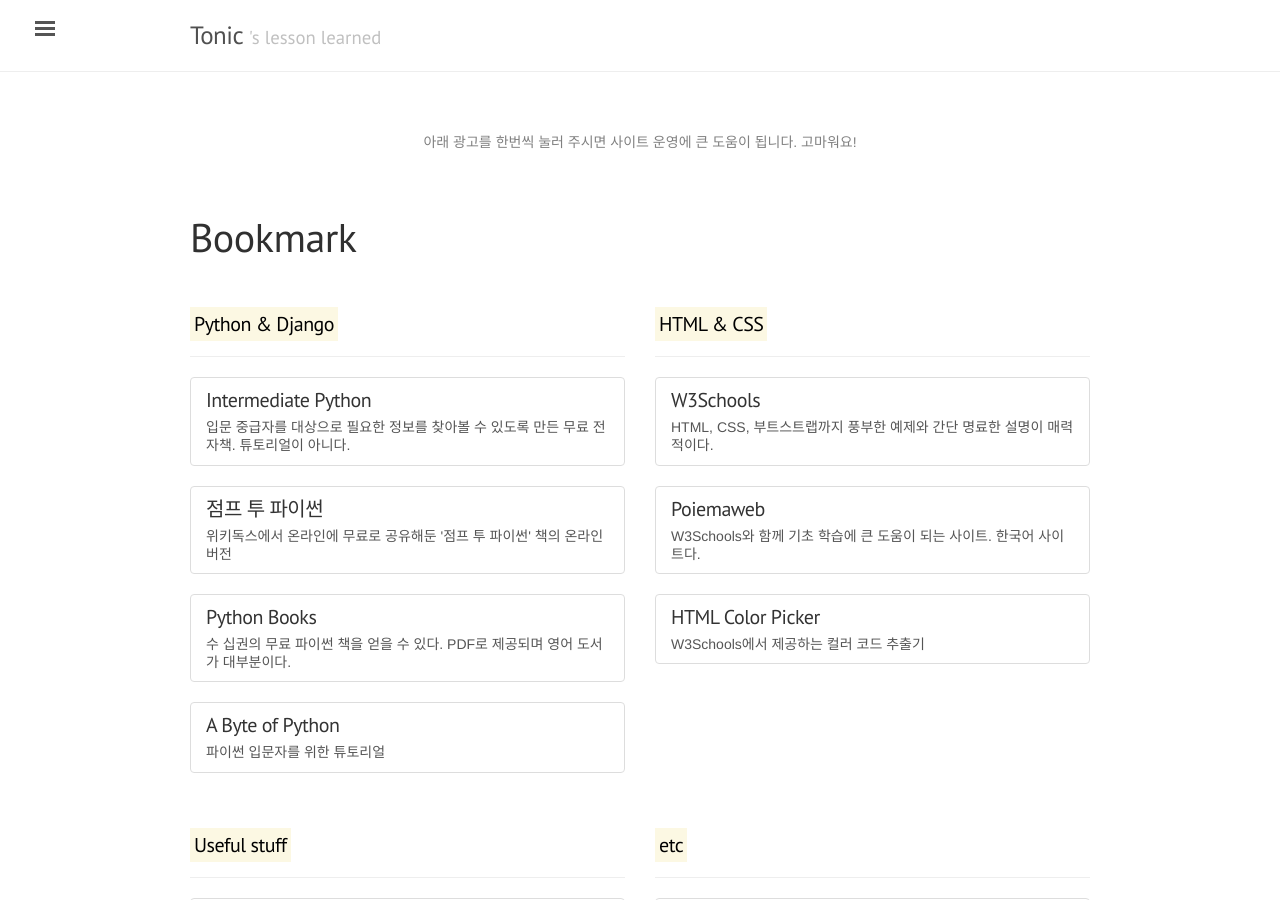
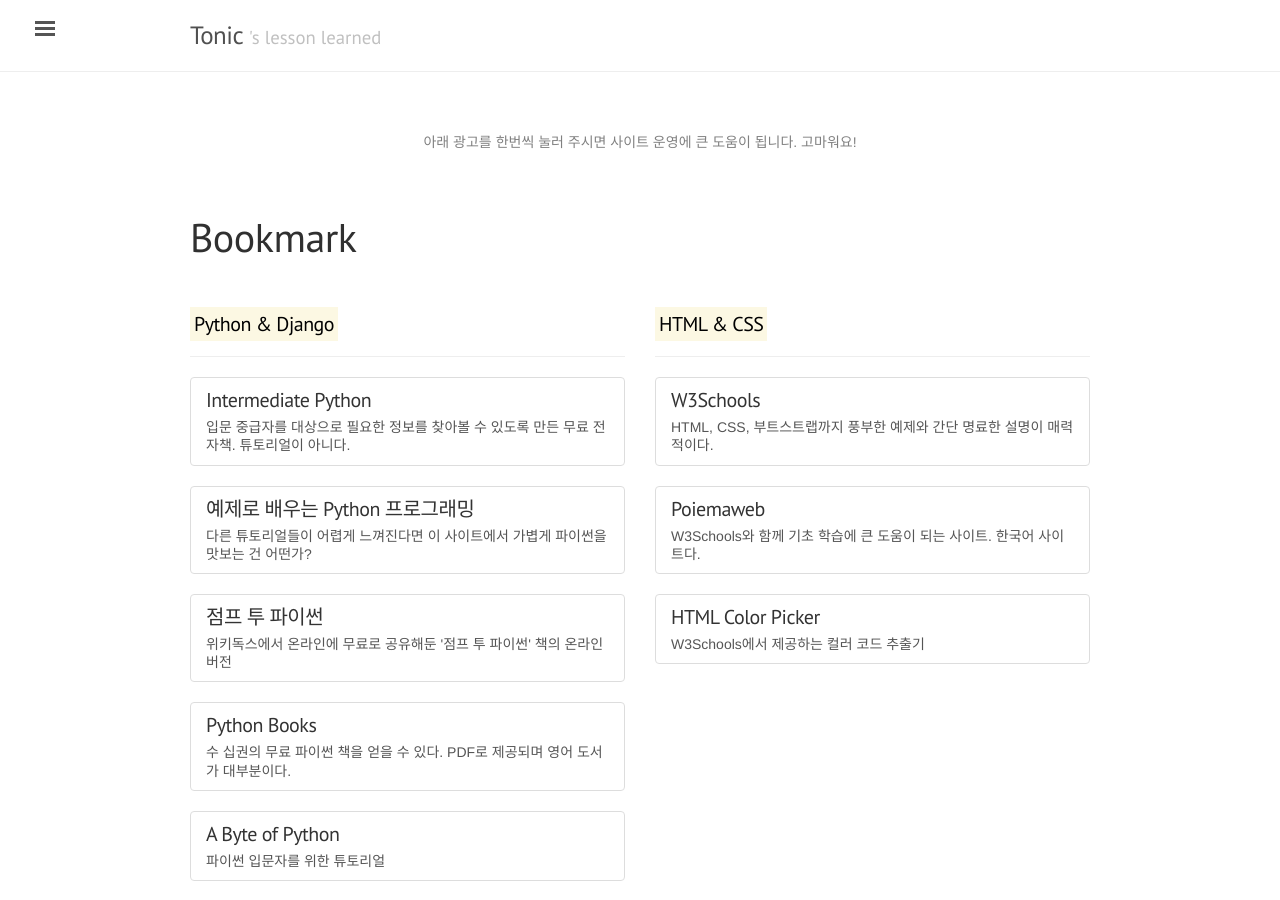
Before and after one commit to jwkcp/jwkcp.github.com, a Jekyll site: the page built from bookmark/index.html, in a window 1280 px wide and 900 px high. Built offline with Jekyll 4.4.1, drawn with Linux system fonts in a browser that asks for light colours; comment, search, counter and statistics services are not loaded.

Commit message:
bookmark 예제로 배우는 Python 프로그래밍 추가

```diff
--- a/bookmark/index.html
+++ b/bookmark/index.html
@@ -15,6 +15,13 @@
         <a href="https://www.gitbook.com/book/ddanggle/interpy-kr/details" class="list-group-item">
           <h4 class="list-group-item-heading">Intermediate Python</h4>
           <p class="list-group-item-text">입문 중급자를 대상으로 필요한 정보를 찾아볼 수 있도록 만든 무료 전자책. 튜토리얼이 아니다.</p>
+        </a>
+      </div>
+
+      <div class="list-group">
+        <a href="http://pythonstudy.xyz/" class="list-group-item">
+          <h4 class="list-group-item-heading">예제로 배우는 Python 프로그래밍</h4>
+          <p class="list-group-item-text">다른 튜토리얼들이 어렵게 느껴진다면 이 사이트에서 가볍게 파이썬을 맛보는 건 어떤가?</p>
         </a>
       </div>
 
```
